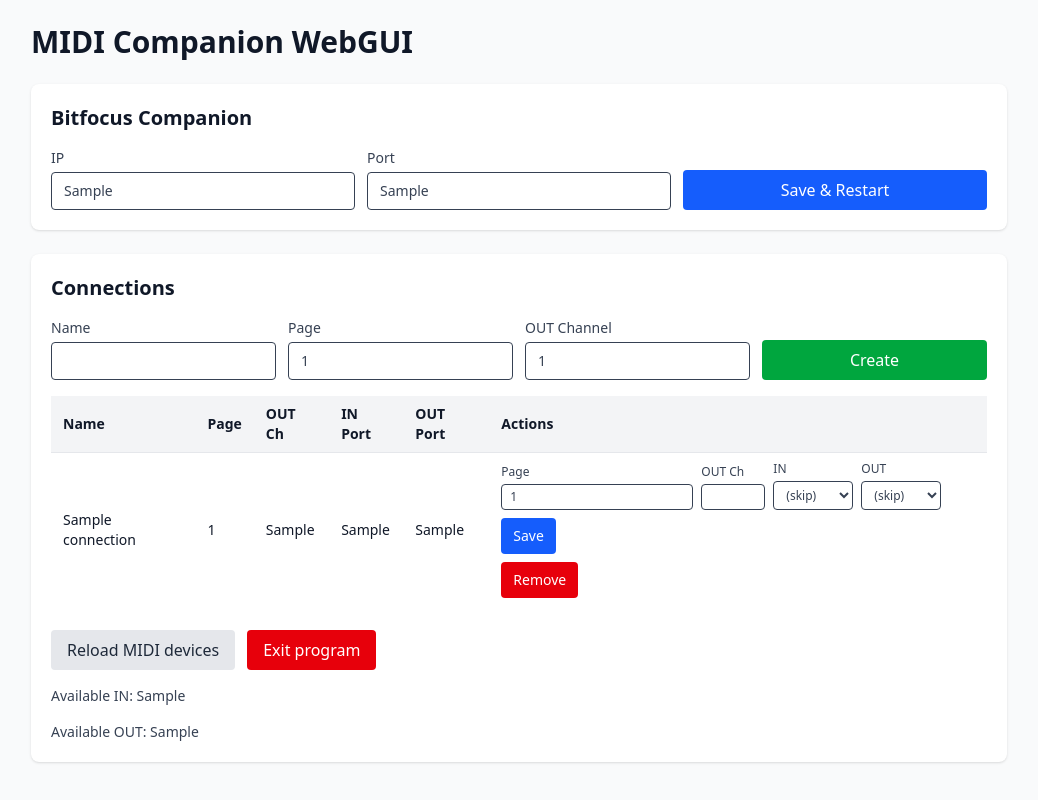
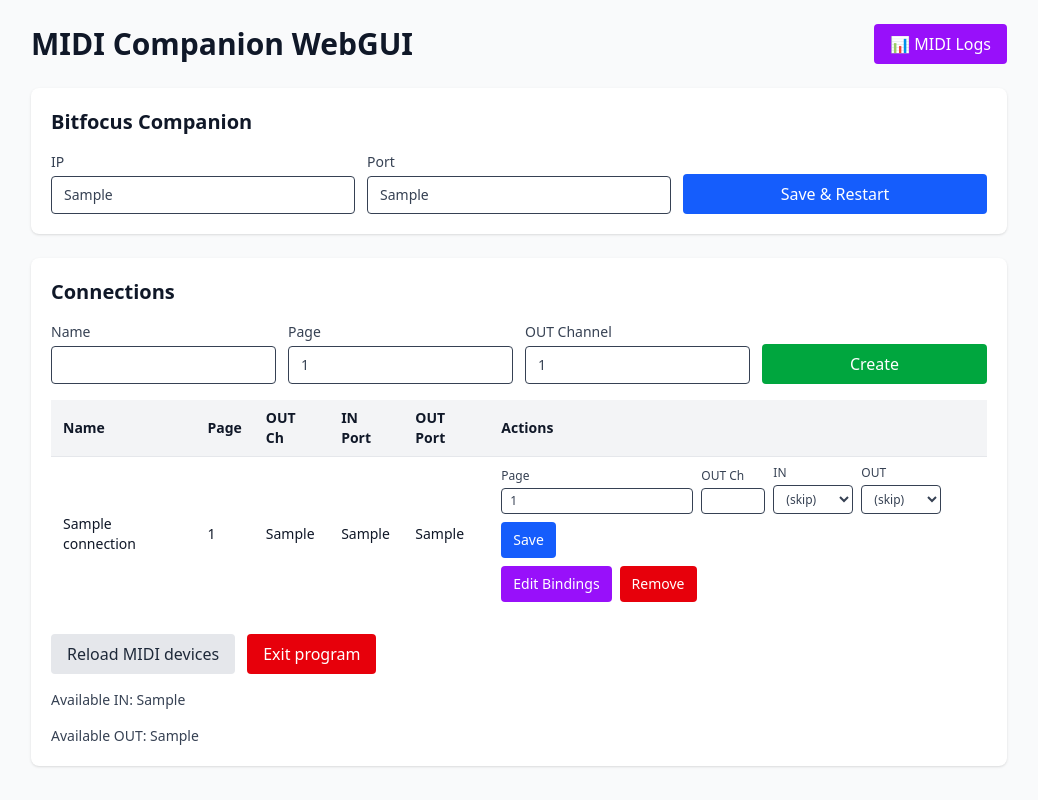
Before and after one commit to Lyagva/MIDICompanion, a Flask app: template templates/index.html in a window 1280 px wide. Shown: the whole page, without its empty margins (121-1159 px from the left). Run offline with Flask 3, Linux system fonts and the light colour scheme; the template is opened without the code that fills it: most values are stand-ins (such as "Sample title", 1, 10 or a date in 2020); some libraries are stand-ins or nearby versions.

Commit message:
Bindings interface + midi logs

```diff
--- a/main.py
+++ b/main.py
@@ -1,4 +1,5 @@
 from flask import Flask, request, redirect, url_for, render_template
+from flask_socketio import SocketIO, emit
 import midi, companion
 import os
 import threading
@@ -6,15 +7,13 @@
 
 app = Flask(__name__)
 app.secret_key = "device-companion-ui"
+socketio = SocketIO(app, cors_allowed_origins="*")
 
 def _find_connection(name: str):
     for c in midi.snapshot_connections():
         if c.name == name:
             return c
     return None
-
-def _ensure_companion(page: int = 1):
-    companion.COMPANION.start_background(page=page, rows=9, columns=9)
 
 @app.route("/", methods=["GET"])
 def index():
@@ -27,6 +26,10 @@
         midi_in=midi.DEVICES.get_in(),
         midi_out=midi.DEVICES.get_out()
     )
+
+@app.route("/logs", methods=["GET"])
+def midi_logs():
+    return render_template("logs.html")
 
 @app.post("/companion")
 def update_companion():
@@ -50,12 +53,17 @@
     name = request.form.get("name", "")
     if not name:
         return redirect(url_for("index"))
+
+    # Find existing connection to preserve bindings
+    old_conn = _find_connection(name)
+    bindings = old_conn.bindings if old_conn else {}
+
     port_in = request.form.get("port_in", "")
     port_out = request.form.get("port_out", "")
     page = int(request.form.get("page", "1") or 1)
     out_channel = int(request.form.get("out_channel", "1") or 1)
     midi.remove_connection(name)
-    conn = midi.Connection(name=name, port_in=port_in, port_out=port_out, page=page, out_channel=out_channel)
+    conn = midi.Connection(name=name, port_in=port_in, port_out=port_out, page=page, out_channel=out_channel, bindings=bindings)
     midi.add_connection(conn)
     return redirect(url_for("index"))
 
@@ -63,6 +71,54 @@
 def remove_connection():
     midi.remove_connection(request.form.get("name", ""))
     return redirect(url_for("index"))
+
+@app.route("/connections/<name>/bindings", methods=["GET"])
+def edit_bindings(name):
+    conn = _find_connection(name)
+    if not conn:
+        return redirect(url_for("index"))
+    return render_template(
+        "bindings.html",
+        connection=conn
+    )
+
+@app.post("/connections/<name>/bindings/add")
+def add_binding(name):
+    conn = _find_connection(name)
+    if not conn:
+        return redirect(url_for("index"))
+
+    midi_note = request.form.get("midi_note", "").strip()
+    page = request.form.get("page", "").strip()
+    row = request.form.get("row", "").strip()
+    col = request.form.get("col", "").strip()
+
+    if midi_note and page and row and col:
+        try:
+            note_num = int(midi_note)
+            location = f"{page}/{row}/{col}"
+            conn.bindings[note_num] = location
+        except ValueError:
+            pass
+
+    return redirect(url_for("edit_bindings", name=name))
+
+@app.post("/connections/<name>/bindings/remove")
+def remove_binding(name):
+    conn = _find_connection(name)
+    if not conn:
+        return redirect(url_for("index"))
+
+    midi_note = request.form.get("midi_note", "")
+    if midi_note:
+        try:
+            note_num = int(midi_note)
+            if note_num in conn.bindings:
+                del conn.bindings[note_num]
+        except ValueError:
+            pass
+
+    return redirect(url_for("edit_bindings", name=name))
 
 @app.post("/ports/refresh")
 def refresh_ports():
@@ -88,7 +144,45 @@
     threading.Thread(target=_shutdown, daemon=True).start()
     return redirect(url_for("index"))
 
+
+# WebSocket handlers for MIDI logs
+# Store callbacks per session ID to properly clean them up
+_active_callbacks = {}
+
+@socketio.on('connect')
+def handle_connect():
+    from flask import request
+    sid = request.sid
+    print(f"Client connected to WebSocket: {sid}")
+
+    # Send recent logs on connect
+    recent_logs = midi.get_recent_logs()
+    for log in recent_logs:
+        emit('midi_event', log)
+
+    # Register callback for new events specific to this client
+    def send_log_to_client(log_entry):
+        socketio.emit('midi_event', log_entry, to=sid)
+
+    # Store callback reference so we can remove it later
+    _active_callbacks[sid] = send_log_to_client
+    midi.add_log_callback(send_log_to_client)
+
+
+@socketio.on('disconnect')
+def handle_disconnect():
+    from flask import request
+    sid = request.sid
+    print(f"Client disconnected from WebSocket: {sid}")
+
+    # Remove the callback for this specific client
+    if sid in _active_callbacks:
+        callback = _active_callbacks[sid]
+        midi.remove_log_callback(callback)
+        del _active_callbacks[sid]
+
+
 if __name__ == "__main__":
     midi.DEVICES.update()
     webbrowser.open("http://127.0.0.1:5000")
-    app.run(host="0.0.0.0", port=5000, debug=False)
+    socketio.run(app, host="0.0.0.0", port=5000, debug=False, allow_unsafe_werkzeug=True)
--- a/midi.py
+++ b/midi.py
@@ -1,7 +1,51 @@
 import rtmidi2
 import threading
+from collections import deque
 
 import connections_registry
+
+# MIDI event logging
+_MIDI_LOGS = deque(maxlen=100)  # Keep last 100 events
+_MIDI_LOG_CALLBACKS = []
+_MIDI_LOG_LOCK = threading.Lock()
+
+
+def add_log_callback(callback):
+    """Register a callback to be called when MIDI events occur."""
+    with _MIDI_LOG_LOCK:
+        _MIDI_LOG_CALLBACKS.append(callback)
+
+
+def remove_log_callback(callback):
+    """Unregister a callback."""
+    with _MIDI_LOG_LOCK:
+        if callback in _MIDI_LOG_CALLBACKS:
+            _MIDI_LOG_CALLBACKS.remove(callback)
+
+
+def _log_midi_event(connection_name, event_type, channel, note):
+    """Log a MIDI event and notify all callbacks."""
+    log_entry = {
+        'connection': connection_name,
+        'event': event_type,
+        'channel': channel,
+        'note': note
+    }
+
+    with _MIDI_LOG_LOCK:
+        _MIDI_LOGS.append(log_entry)
+        # Notify all registered callbacks
+        for callback in _MIDI_LOG_CALLBACKS[:]:  # Copy list to avoid issues if callback modifies it
+            try:
+                callback(log_entry)
+            except Exception as e:
+                print(f"Error in MIDI log callback: {e}")
+
+
+def get_recent_logs(count=100):
+    """Get recent MIDI logs."""
+    with _MIDI_LOG_LOCK:
+        return list(_MIDI_LOGS)[-count:]
 
 
 class Devices:
@@ -62,12 +106,13 @@
 
 
 class Connection:
-    def __init__(self, name="conn1", port_in="", port_out="", page=1, out_channel=1):
+    def __init__(self, name="conn1", port_in="", port_out="", page=1, out_channel=1, bindings=None):
         self.name = name
         self.page = page
         self.port_in = port_in
         self.port_out = port_out
         self.out_channel = out_channel  # 1-16
+        self.bindings = bindings if bindings is not None else {}  # {midi_note: "page/row/col"}
 
         self.midi_in = rtmidi2.MidiIn()
         self.midi_in.callback = self.make_callback(self)
@@ -96,27 +141,41 @@
                 except Exception as e:
                     print(f"MIDI OUT error: {e}")
 
-            # Always process input normally: trigger Companion down/up actions
-            if msgtype == rtmidi2.NOTEON or msgtype == rtmidi2.CC:
-                note, vel = msg[1], msg[2]
-                if vel == 127:
-                    conn.noteon(channel, note)
-                    return
+            # Simple MIDI logic: NOTEON -> down, NOTEOFF -> up
+            note = msg[1] if len(msg) > 1 else 0
 
+            if msgtype == rtmidi2.NOTEON:
+                conn.noteon(channel, note)
+            elif msgtype == rtmidi2.NOTEOFF:
                 conn.noteoff(channel, note)
-                return
 
         return callback
 
     def noteon(self, channel, note):
-        print(f"NOTEON {self.name}: {channel}ch {note}")
+        # Log MIDI event
+        _log_midi_event(self.name, 'NOTEON', channel, note)
+
+        if note not in self.bindings:
+            return
+
+        location = self.bindings[note]
+
+        print(f"NOTEON {self.name}: ch{channel} note{note} -> {location}")
         import companion
-        companion.COMPANION.down(f"{self.page}/{note // 10}/{note % 10}")
+        companion.COMPANION.down(location)
 
     def noteoff(self, channel, note):
-        print(f"NOTEOFF {self.name}: {channel}ch {note}")
+        # Log MIDI event
+        _log_midi_event(self.name, 'NOTEOFF', channel, note)
+
+        if note not in self.bindings:
+            return
+        location = self.bindings[note]
+
+
+        print(f"NOTEOFF {self.name}: ch{channel} note{note} -> {location}")
         import companion
-        companion.COMPANION.up(f"{self.page}/{note // 10}/{note % 10}")
+        companion.COMPANION.up(location)
 
     def connect_in(self, port_in=""):
         name = port_in
--- a/requirements.txt
+++ b/requirements.txt
@@ -3,3 +3,5 @@
 requests~=2.32.5
 pillow~=12.1.0
 flask~=3.1.2
+flask-socketio~=5.4.1
+python-socketio~=5.12.0
--- a/templates/index.html
+++ b/templates/index.html
@@ -8,7 +8,12 @@
 </head>
 <body class="bg-gray-50 text-gray-900">
   <div class="max-w-5xl mx-auto p-6 space-y-6">
-    <h1 class="text-3xl font-bold">MIDI Companion WebGUI</h1>
+    <div class="flex justify-between items-center">
+      <h1 class="text-3xl font-bold">MIDI Companion WebGUI</h1>
+      <a href="{{ url_for('midi_logs') }}" class="bg-purple-600 text-white rounded px-4 py-2 hover:bg-purple-700">
+        📊 MIDI Logs
+      </a>
+    </div>
 
     <section class="bg-white shadow rounded-lg p-5 space-y-4">
       <h2 class="text-xl font-semibold">Bitfocus Companion</h2>
@@ -86,6 +91,7 @@
                   <button class="h-9 bg-blue-600 text-white rounded px-3 hover:bg-blue-700" type="submit">Save</button>
                 </form>
                 <div class="flex flex-wrap gap-2">
+                  <a href="{{ url_for('edit_bindings', name=c.name) }}" class="h-9 bg-purple-600 text-white rounded px-3 hover:bg-purple-700 flex items-center">Edit Bindings</a>
                   <form method="post" action="{{ url_for('remove_connection') }}">
                     <input type="hidden" name="name" value="{{ c.name }}">
                     <button class="h-9 bg-red-600 text-white rounded px-3 hover:bg-red-700" type="submit">Remove</button>
```
Also changed, not shown: templates/bindings.html (added, +83 -0 lines), templates/logs.html (added, +107 -0 lines), README.md.
